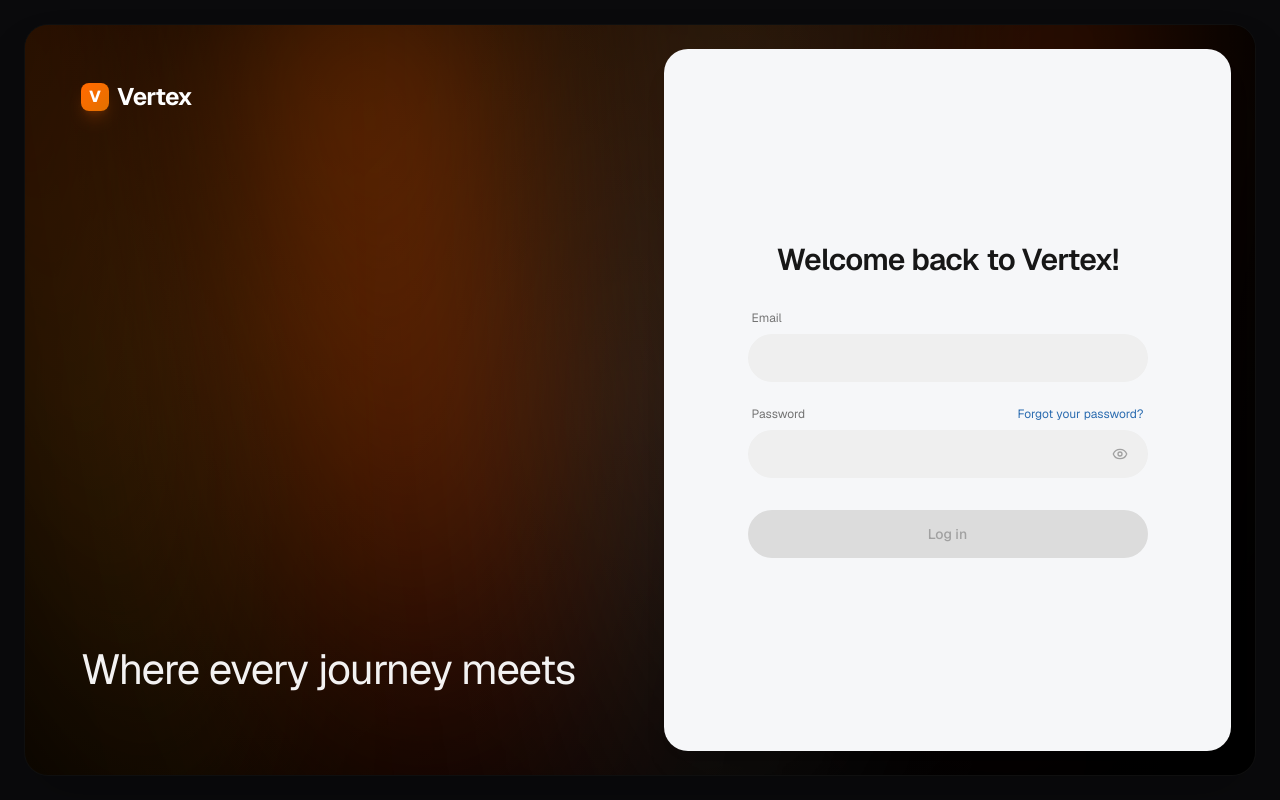
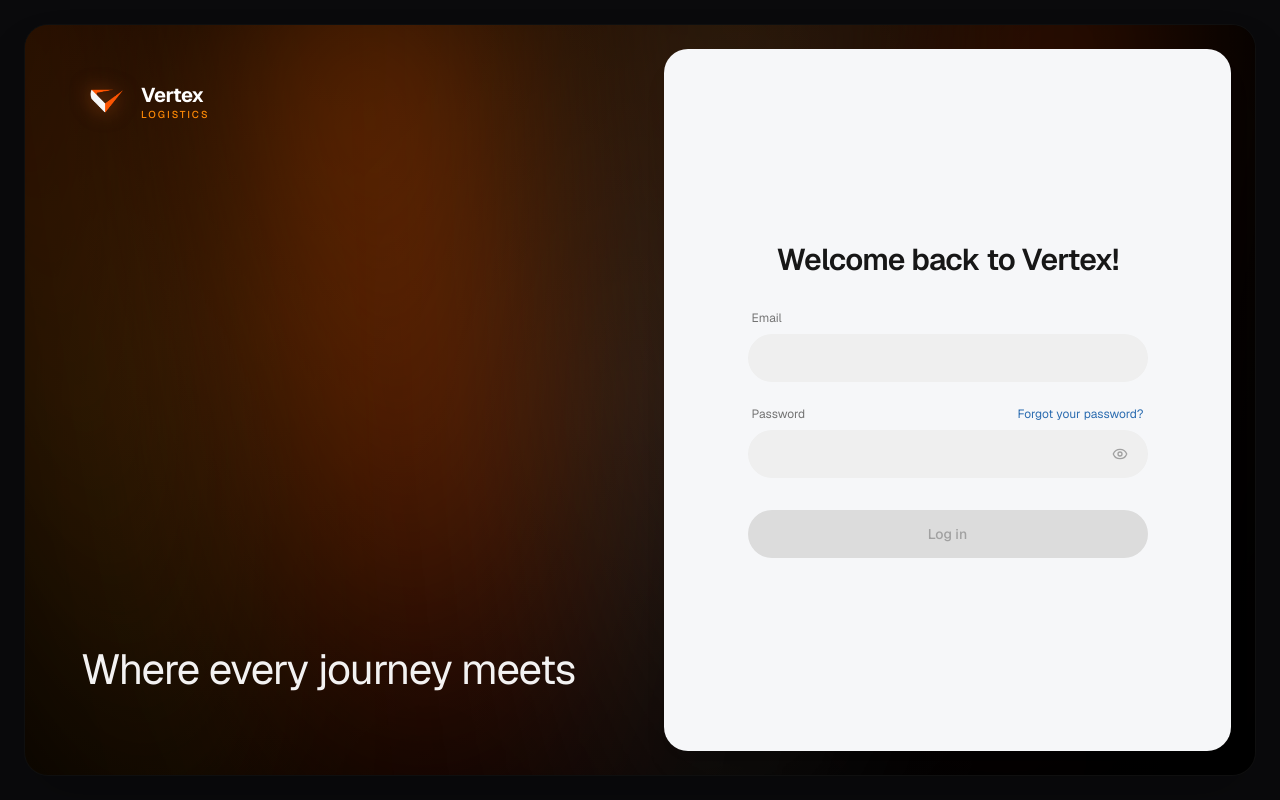
Before and after one commit to lifewithwendy/vertex-customer-app, a Next.js app: page / in a window 1280 px wide. Built offline with nearby package versions, Linux system fonts and the light colour scheme.

Commit message:
Add logo

```diff
--- a/src/app/(dashboard)/layout.tsx
+++ b/src/app/(dashboard)/layout.tsx
@@ -1,6 +1,7 @@
 "use client";
 
 import React, { useState, useEffect } from "react";
+import Image from "next/image";
 import Link from "next/link";
 import { usePathname, useRouter } from "next/navigation";
 import { FileText, LogOut, Edit2, ClipboardList, MessageSquare, Truck } from "lucide-react";
@@ -16,7 +17,7 @@ export default function DashboardLayout({ children }: { children: React.ReactNod
     fetch('/api/auth/me')
       .then((res) => res.ok ? res.json() : null)
       .then((data) => { if (data) setUser(data); })
-      .catch(() => {});
+      .catch(() => { });
   }, []);
 
   const displayName = user?.name ?? '…';
@@ -59,11 +60,18 @@ export default function DashboardLayout({ children }: { children: React.ReactNod
 
       {/* Sidebar */}
       <div className="relative z-10 w-64 h-full flex flex-col bg-transparent">
-          <div className="p-6 md:p-8 flex items-center gap-2">
-            <div className="h-7 w-7 rounded-lg bg-gradient-to-br from-orange-500 to-amber-600 flex items-center justify-center shadow-lg shadow-orange-500/20">
-              <span className="font-extrabold text-white text-base leading-none">V</span>
+        <div className="p-6 md:p-8 flex items-center gap-3">
+          <Image
+            src="/vertex-icon.png"
+            alt="Vertex Logistics Logo"
+            width={48}
+            height={48}
+            className="object-contain drop-shadow-[0_0_10px_rgba(249,115,22,0.5)]"
+          />
+          <div className="flex flex-col leading-tight">
+            <span className="text-xl font-bold tracking-tight text-white">Vertex</span>
+            <span className="text-[10px] font-medium tracking-[0.2em] text-orange-400 uppercase">Logistics</span>
           </div>
-            <span className="text-2xl font-bold tracking-tight text-white">Vertex</span>
         </div>
 
         <nav className="flex-1 px-4 space-y-2 mt-4">
@@ -74,8 +82,7 @@ export default function DashboardLayout({ children }: { children: React.ReactNod
               <Link
                 key={item.name}
                 href={item.href}
-                  className={`flex items-center gap-3 px-4 py-3 rounded-xl transition-all duration-200 ${
-                    isActive
+                className={`flex items-center gap-3 px-4 py-3 rounded-xl transition-all duration-200 ${isActive
                     ? "bg-white/10 text-white font-medium shadow-sm border border-white/5"
                     : "text-neutral-400 hover:text-white hover:bg-white/5"
                   }`}
--- a/src/app/login/page.tsx
+++ b/src/app/login/page.tsx
@@ -1,6 +1,7 @@
 "use client";
 
 import React, { useState } from "react";
+import Image from "next/image";
 import Link from "next/link";
 import { useRouter } from "next/navigation";
 import { Eye, EyeOff, ArrowRight, CheckCircle2, AlertCircle } from "lucide-react";
@@ -72,11 +73,18 @@ export default function LoginPage() {
         <div className="relative z-10 lg:w-1/2 w-full h-72 lg:h-full p-6 sm:p-10 md:p-14 flex flex-col justify-between bg-transparent">
 
           {/* Top Logo */}
-          <div className="relative z-10 flex items-center gap-2">
-            <div className="h-7 w-7 rounded-lg bg-gradient-to-br from-orange-500 to-amber-600 flex items-center justify-center shadow-lg shadow-orange-500/20">
-              <span className="font-extrabold text-white text-base leading-none">V</span>
+          <div className="relative z-10 flex items-center gap-3">
+            <Image
+              src="/vertex-icon.png"
+              alt="Vertex Logistics Logo"
+              width={48}
+              height={48}
+              className="object-contain drop-shadow-[0_0_10px_rgba(249,115,22,0.5)]"
+            />
+            <div className="flex flex-col leading-tight">
+              <span className="text-xl font-bold tracking-tight text-white">Vertex</span>
+              <span className="text-[10px] font-medium tracking-[0.2em] text-orange-400 uppercase">Logistics</span>
             </div>
-            <span className="text-2xl font-bold tracking-tight text-white">Vertex</span>
           </div>
 
           {/* Bottom Tagline */}
@@ -192,8 +200,8 @@ export default function LoginPage() {
                       type="submit"
                       disabled={isLoading}
                       className={`w-full h-12 rounded-full font-medium text-sm transition-all duration-200 shadow-none ${isFormValid
-                          ? "bg-neutral-900 hover:bg-orange-600 text-white shadow-md shadow-orange-500/10 cursor-pointer"
-                          : "bg-[#dcdcdc] hover:bg-[#d5d5d5] text-neutral-400 cursor-not-allowed"
+                        ? "bg-neutral-900 hover:bg-orange-600 text-white shadow-md shadow-orange-500/10 cursor-pointer"
+                        : "bg-[#dcdcdc] hover:bg-[#d5d5d5] text-neutral-400 cursor-not-allowed"
                         }`}
                     >
                       {isLoading ? (
```
Also changed, not shown: public/vertex-icon.png (added), public/vertex-logo.jpeg (added). Lines whose indentation alone changed are shown as unchanged.
